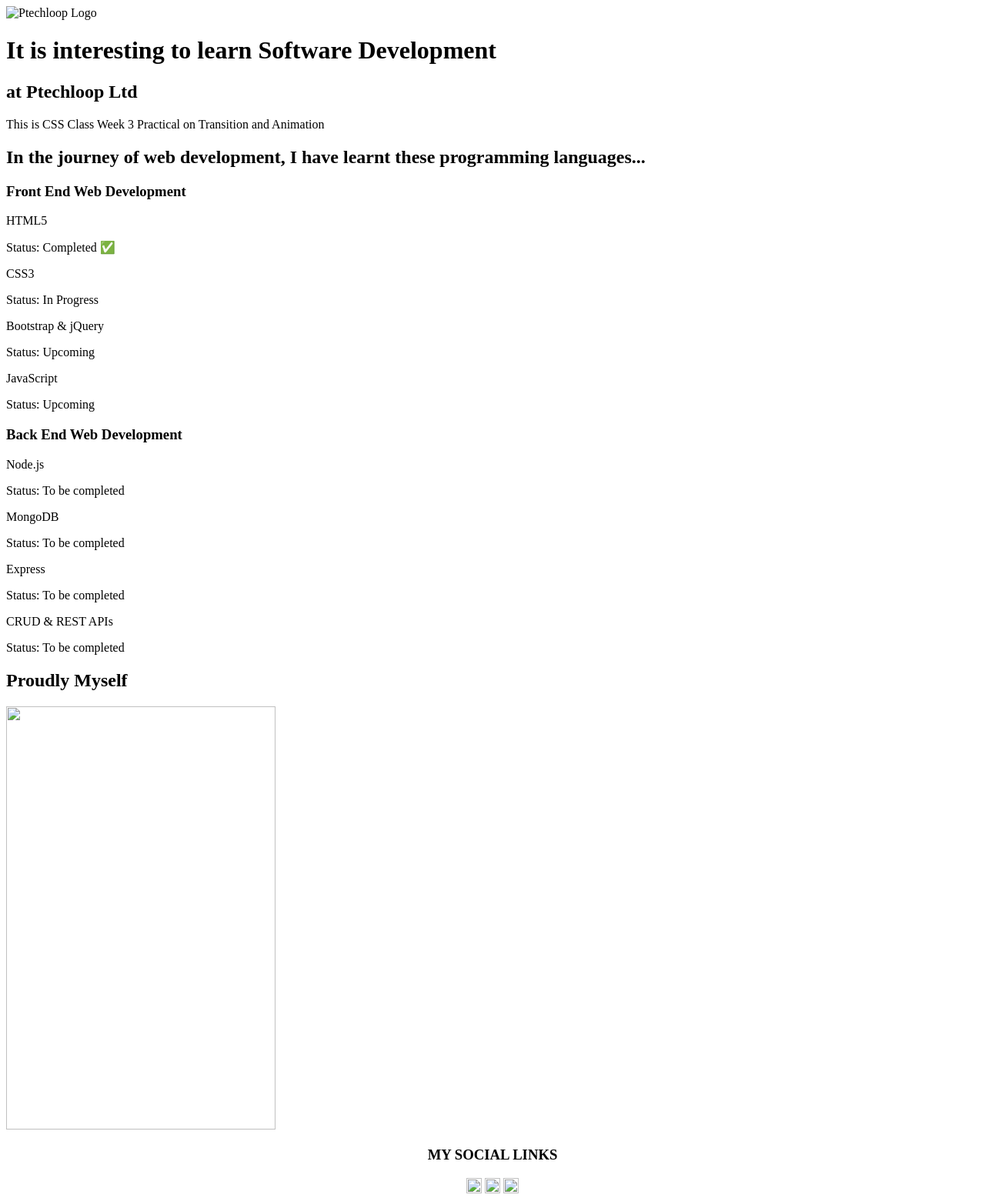
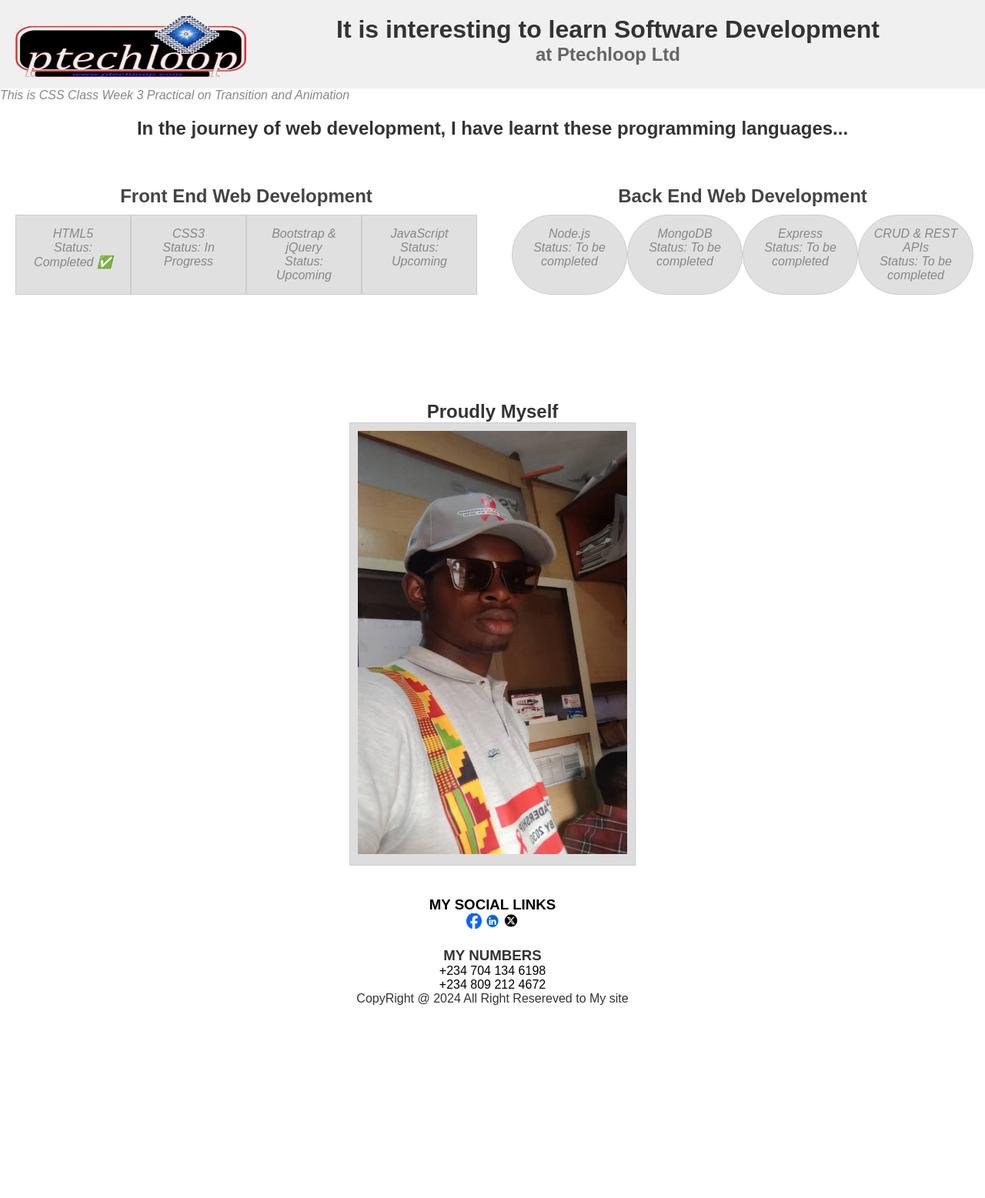
Before and after one commit to Ayima618/Firstupload, a plain HTML site: page index.html in a window 1280 px wide. Shown: the top 1557 px of the page at 77% size. After the commit the page ends 1307 px from the top, so only its background shows below. Drawn offline with Linux system fonts and the light colour scheme; the site is published under a folder, as on GitHub Pages, so addresses that start at the root find nothing.

Commit message:
your custom mesage

```diff
--- a/index.html
+++ b/index.html
@@ -5,13 +5,13 @@
     <meta charset="UTF-8">
     <meta name="viewport" content="width=device-width, initial-scale=1.0">
     <title>Web Development Journey</title>
-    <link rel="stylesheet" href="/CSS/style.css">
+    <link rel="stylesheet" href="./CSS/style.css">
   </head>
 
   <body>
     <!-- Header Section -->
     <header>
-      <img class="logo" src="/pic/ptechloop-removebg-preview.png" alt="Ptechloop Logo">
+      <img class="logo" src="./pic/ptechloop-removebg-preview.png" alt="Ptechloop Logo">
       <h1>It is interesting to learn Software Development</h1>
       <h2>at Ptechloop Ltd</h2>
     </header>
@@ -77,17 +77,17 @@
     <section class="personal">
       <h2>Proudly Myself</h2>
       <div class="zoom-box"><img style="height: 550px; width: 350px;"
-          src="/pic/WhatsApp Image 2024-09-29 at 4.04.23 PM.jpeg" alt=""></div>
+          src="./pic/WhatsApp Image 2024-09-29 at 4.04.23 PM.jpeg" alt=""></div>
     </section>
 
     <div class="footer" style="text-align: center;">
       <h3>MY SOCIAL LINKS</h3>
 
-      <a href="https://facebook.com/fjfnkjmikmdkmkd"><img src="/pic/facebook-removebg-preview.png" alt="" height="20px"
+      <a href="https://facebook.com/fjfnkjmikmdkmkd"><img src="./pic/facebook-removebg-preview.png" alt="" height="20px"
           width="20px"></a>
-      <a href="https://www.linkedin.com/in/lan-ayima-27a199303"><img src="/pic/linkedin-removebg-preview.png" alt=""
+      <a href="https://www.linkedin.com/in/lan-ayima-27a199303"><img src="./pic/linkedin-removebg-preview.png" alt=""
           height="20px" width="20px"></a>
-      <a href="https://x.com/lan_ayima?t=SOHcJNn8Ug0UpCq6JipcjQ&s=08"><img src="/pic/x-removebg-preview.png" alt=""
+      <a href="https://x.com/lan_ayima?t=SOHcJNn8Ug0UpCq6JipcjQ&s=08"><img src="./pic/x-removebg-preview.png" alt=""
           height="20px" width="20px"></a>
 
     </div>
```
Also changed, not shown: 1 other file.
